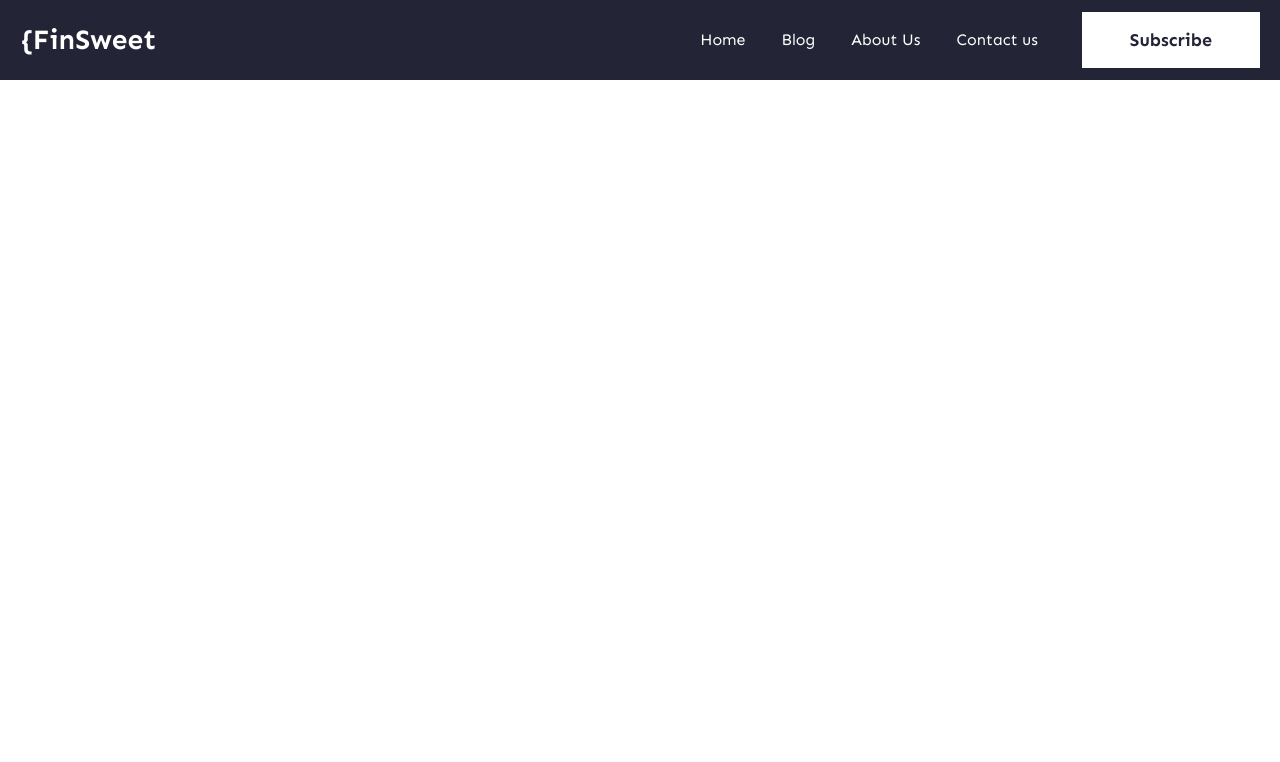
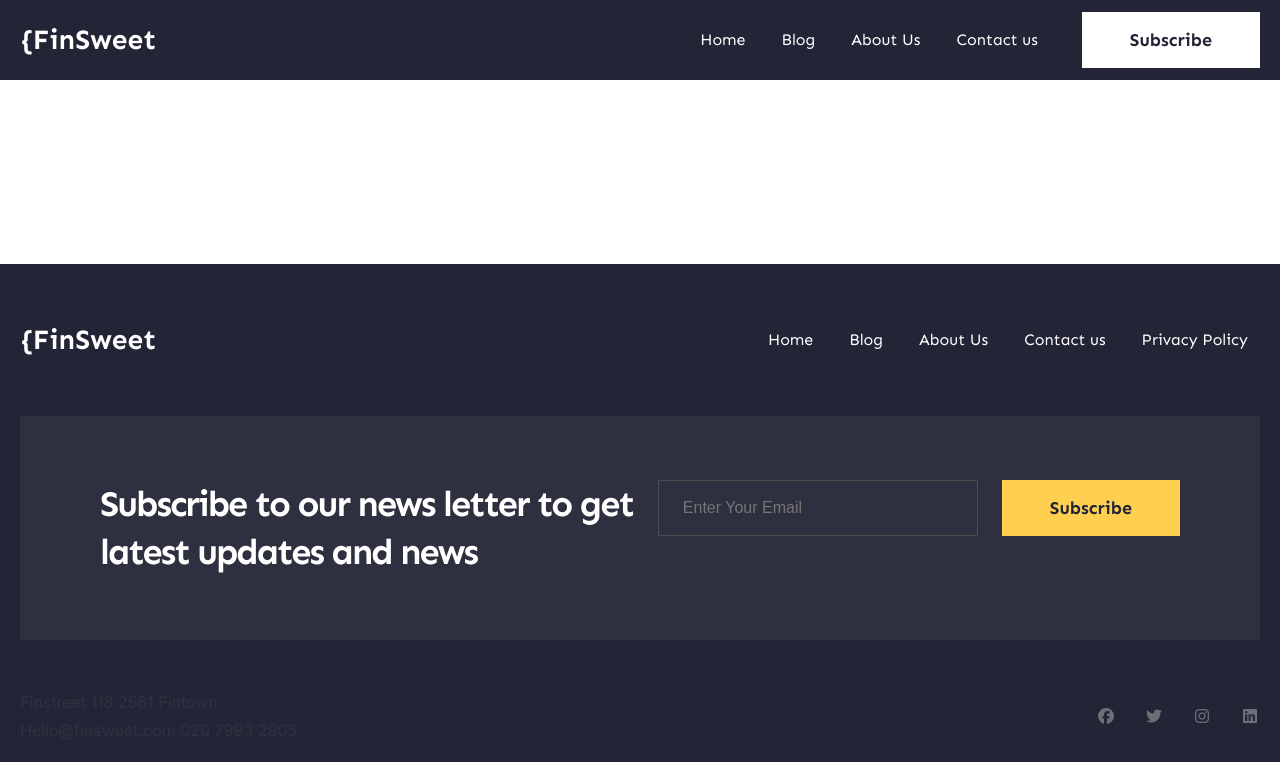
Before and after one commit to pavel7991/FinSweet-site, a website: page index.html in a window 1280 px wide. Drawn offline with nearby package versions, Linux system fonts and the light colour scheme.

Commit message:
add footer in index

```diff
--- a/index.html
+++ b/index.html
@@ -4,6 +4,8 @@
 <head>
   <meta charset="UTF-8">
   <meta name="viewport" content="width=device-width, initial-scale=1.0">
+  <script src="https://kit.fontawesome.com/abf2b8db91.js" crossorigin="anonymous"></script>
+
   <link rel="stylesheet" href="node_modules/reset-css/reset.css">
   <link rel="preconnect" href="https://fonts.googleapis.com">
   <link rel="preconnect" href="https://fonts.gstatic.com" crossorigin>
@@ -11,6 +13,7 @@
   <link
     href="https://fonts.googleapis.com/css2?family=Inter:ital,opsz,wght@0,14..32,100..900;1,14..32,100..900&display=swap"
     rel="stylesheet">
+  <link rel="stylesheet" href="css/awesome/css/all.css">
   <link rel="stylesheet" href="var.css">
   <link rel="stylesheet" href="styles.css">
   <title>FinSweet</title>
@@ -21,19 +24,21 @@
   <div class="page-wrapper">
 
     <header class="header">
-      <div class="header-flex container">
-        <a href="index.html" class="header-logo">{FinSweet</a>
+      <div class="container">
+        <div class="navbar">
+          <a href="index.html" class="navbar-logo">{FinSweet</a>
 
-        <nav class="header-nav">
-          <ul class="header-nav-list">
-            <li class="header-nav-item"><a href="index.html">Home</a></li>
-            <li class="header-nav-item"><a href="">Blog</a></li>
-            <li class="header-nav-item"><a href="">About Us</a></li>
-            <li class="header-nav-item"><a href="">Contact us</a></li>
-          </ul>
-        </nav>
+          <nav class="navbar-nav">
+            <ul class="navbar-list">
+              <li class="navbar-list-item"><a href="index.html">Home</a></li>
+              <li class="navbar-list-item"><a href="">Blog</a></li>
+              <li class="navbar-list-item"><a href="">About Us</a></li>
+              <li class="navbar-list-item"><a href="">Contact us</a></li>
+            </ul>
+          </nav>
 
-        <button class="header-btn btn">Subscribe</button>
+          <button class="header-btn btn">Subscribe</button>
+        </div>
       </div>
     </header>
 
@@ -46,10 +51,48 @@
 
     <footer class="footer">
       <div class="container">
-        <p>footer</p>
+
+        <div class="navbar">
+          <a href="index.html" class="navbar-logo">{FinSweet</a>
+
+          <nav class="navbar-nav">
+            <ul class="navbar-list">
+              <li class="navbar-list-item"><a href="index.html">Home</a></li>
+              <li class="navbar-list-item"><a href="">Blog</a></li>
+              <li class="navbar-list-item"><a href="">About Us</a></li>
+              <li class="navbar-list-item"><a href="">Contact us</a></li>
+              <li class="navbar-list-item"><a href="">Privacy Policy</a></li>
+            </ul>
+          </nav>
+        </div>
+
+        <form class="form-subcribe">
+          <label class="form-subcribe-label" for="email">Subscribe to our news letter to get latest updates and
+            news</label>
+          <input class="form-subcribe-input" type="email" id="email" placeholder="Enter Your Email">
+          <button type="submit" class="btn">Subscribe</button>
+        </form>
+
+        <div class="footer-bottom">
+          <div class="footer-copyright">
+            <p>Finstreet 118 2561 Fintown</p>
+            <p>Hello@finsweet.com 020 7993 2905</p>
+          </div>
+
+          <nav class="social-nav">
+            <ul>
+              <li><a href="#" target="_blank"><i class="fa-brands fa-facebook"></i></a></li>
+              <li><a href="#" target="_blank"><i class="fa-brands fa-twitter"></i></a></li>
+              <li><a href="#" target="_blank"><i class="fa-brands fa-instagram"></i></a></li>
+              <li><a href="#" target="_blank"><i class="fa-brands fa-linkedin"></i></a></li>
+            </ul>
+          </nav>
+        </div>
+
       </div>
     </footer>
-  </div>
+
+  </div><!-- page-wrapper -->
 
 </body>
 
--- a/styles.css
+++ b/styles.css
@@ -93,38 +93,39 @@ p {
   background-color: var(--color-black);
   padding: var(--px12) 0;
 }
-.header-flex {
+.navbar {
   display: flex;
   justify-content: flex-end;
   gap: var(--px32);
 }
-.header-logo {
+.navbar-logo {
   display: flex;
   align-items: center;
   color: #fff;
   font-size: var(--px28);
   font-weight: bold;
 }
-.header-nav {
+.navbar-nav {
   display: flex;
   align-items: center;
   margin-left: auto;
 }
-.header-nav-list {
+.navbar-list {
   display: flex;
   gap: var(--px12);
 }
-.header-nav-item a {
+.navbar-list-item a {
+  display: flex;
   color: #fff;
   font-size: var(--px16);
   transition: color, 0.3s ease-out;
   position: relative;
   padding: var(--px12);
 }
-.header-nav-item a:hover {
+.navbar-list-item a:hover {
   color: var(--color-dark-yellow);
 }
-.header-nav-item a::before {
+.navbar-list-item a::before {
   content: "";
   display: block;
   height: 1px;
@@ -135,7 +136,7 @@ p {
   transition: all 0.3s ease-out;
   background-color: #fff;
 }
-.header-nav-item a:hover::before {
+.navbar-list-item a:hover::before {
   background-color: var(--color-dark-yellow);
   width: calc(100% - var(--px12) * 2);
 }
@@ -147,5 +148,63 @@ p {
 /* -------------   header   ------------- */
 /* -------------------------------------- */
 .footer {
+  margin-top: auto;
   background-color: var(--color-black);
+  padding: var(--px56) 0;
 }
+.form-subcribe {
+  display: flex;
+  gap: var(--px24);
+  background-color: rgba(255, 255, 255, 0.05);
+  padding: var(--px64) var(--px80);
+  margin: var(--px56) 0 var(--px48);
+}
+.form-subcribe-label {
+  min-width: 0;
+  color: #fff;
+  font-weight: 700;
+  font-size: var(--px36);
+  line-height: var(--px48);
+  flex: 0 1 auto;
+  letter-spacing: -0.125rem;
+}
+.form-subcribe-input {
+  margin-left: auto;
+  background-color: transparent;
+  border: 1px solid var(--color-dark-grey);
+  width: 20rem;
+  height: var(--px56);
+  padding: 0 var(--px24);
+  font-size: var(--px16);
+  color: var(--color-black);
+  outline: none;
+  color: #fff;
+  flex: 0 0 auto;
+}
+.form-subcribe-input:focus {
+  border: 1px solid #fff;
+}
+
+.footer-bottom {
+  display: flex;
+  justify-content: space-between;
+  align-items: center;
+}
+.footer-copyright p {
+  color: rgba(255, 255, 255, 0.06);
+}
+.social-nav ul {
+  display: flex;
+  gap: var(--px28);
+}
+.social-nav ul li a {
+  display: block;
+  color: var(--color-medium-grey);
+  font-size: var(--px16);
+  transition: all, 0.3s ease-out;
+  transform: scale(1);
+}
+.social-nav ul li a:hover {
+  color: #fff;
+  transform: scale(1.6);
+}
--- a/var.css
+++ b/var.css
@@ -10,6 +10,7 @@
   --px48: 3rem;
   --px56: 3.5rem;
   --px64: 4rem;
+  --px80: 5rem;
 
   --color-black: #232536;
   --color-yellow: #ffd050;
```
Also changed, not shown: 1 other file.
